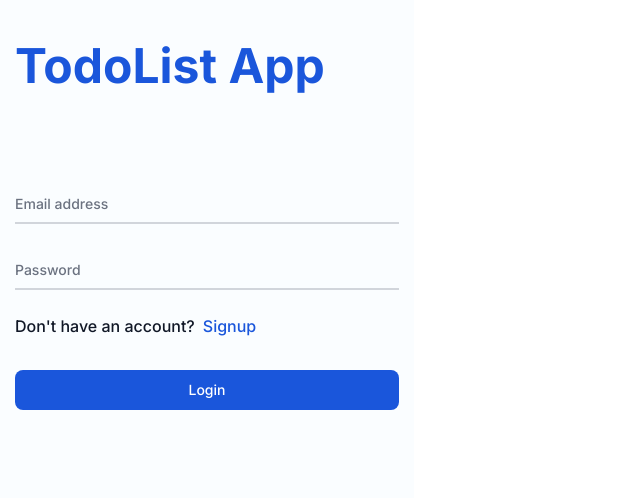
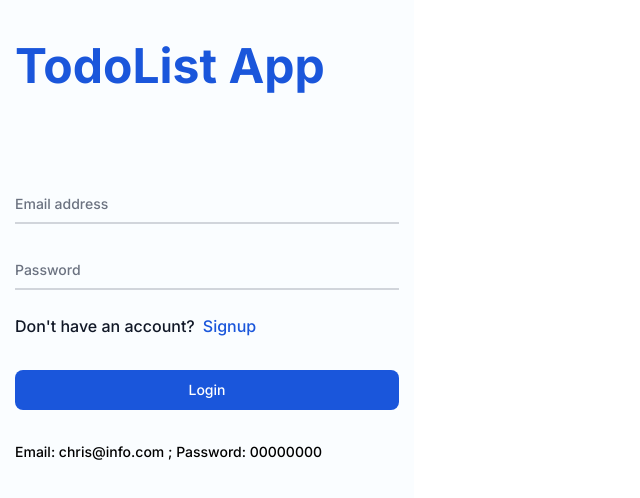
Before and after one commit to Creative-genius001/myTodo-App, a React (Create React App) app: page /login in a window 1280 px wide. Shown: the top 498 px of the page, without its empty margins (0-640 px from the left). Built offline with nearby package versions, Linux system fonts and the light colour scheme.

Commit message:
added demo login details

```diff
--- a/src/users/Users.jsx
+++ b/src/users/Users.jsx
@@ -13,7 +13,7 @@ const Users = () => {
 				activities all through the day.
 			</p>
 			<Link
-				to="/signup"
+				to="/login"
 				className="text-white block bg-blue-700 hover:bg-blue-800  font-medium rounded-lg text-sm w-full sm:w-auto px-5 py-2.5 text-center">
 				Continue
 			</Link>
--- a/src/users/login.jsx
+++ b/src/users/login.jsx
@@ -88,6 +88,9 @@ const Login = () => {
 					</button>
 				</form>
 			</div>
+			<p className="mt-8 text-sm">
+				Email: chris@info.com ; Password: 00000000
+			</p>
 		</div>
 	);
 };
```
